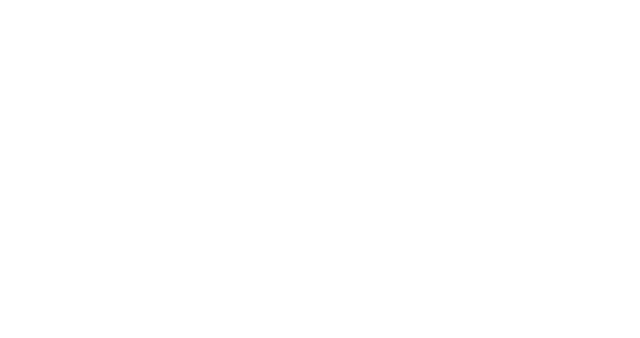
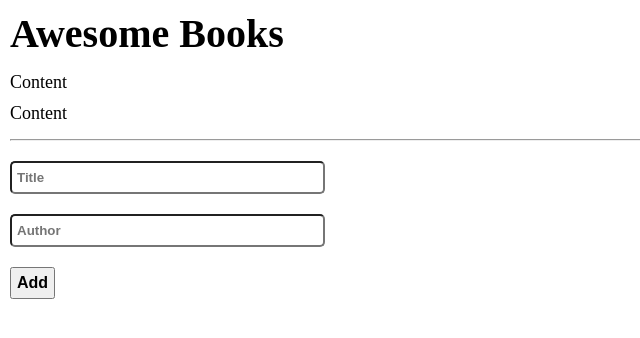
Before and after one commit to was-coder/book-library, a website: page index.html in a window 1280 px wide. Shown: the whole page, without its empty margins (0-640 px from the left). Drawn offline with Linux system fonts and the light colour scheme.

Commit message:
feat:complete the book library user interface

```diff
--- a/css/index.css
+++ b/css/index.css
@@ -1,3 +1,4 @@
 /* Example of @import use
-This imports the `reset.css` file */
+This imports the `css` files */
 @import "./reset.css";
+@import "./main.css";
--- /dev/null
+++ b/css/main.css
@@ -0,0 +1,28 @@
+.container {
+  margin: 10px;
+}
+
+#header {
+  font-size: 40px;
+}
+
+.content {
+  margin: 10px 0;
+  font-size: 18px;
+}
+
+.pages {
+  padding: 5px 0;
+}
+
+input {
+  padding: 7px 5px;
+  margin: 20px 0;
+  width: 25%;
+  border-radius: 5px;
+}
+
+#add-btn {
+  padding: 5px;
+  font-size: 16px;
+}
--- a/css/reset.css
+++ b/css/reset.css
@@ -1 +1,20 @@
 /* Base styles */
+*,
+*::before,
+*::after {
+  padding: 0;
+  margin: 0;
+  box-sizing: border-box;
+}
+
+#header,
+.content,
+#add-btn {
+  text-transform: capitalize;
+}
+
+input,
+#add-btn {
+  display: block;
+  font-weight: 600;
+}
--- a/index.html
+++ b/index.html
@@ -3,7 +3,23 @@
   <head>
     <meta charset="UTF-8" />
     <meta name="viewport" content="width=device-width, initial-scale=1.0" />
-    <title>Document</title>
+    <link rel="stylesheet" href="/css/index.css" />
+    <title>Books Library</title>
   </head>
-  <body></body>
+  <body>
+    <div class="container">
+      <h1 id="header">awesome books</h1>
+      <div class="content">
+        <p id="title-page" class="pages">content</p>
+        <p id="author-page" class="pages">content</p>
+      </div>
+      <hr />
+
+      <form action="#" method="POST" id="form">
+        <input type="text" placeholder="Title" id="title" />
+        <input type="text" placeholder="Author" id="author" />
+        <button type="button" id="add-btn">add</button>
+      </form>
+    </div>
+  </body>
 </html>
```
